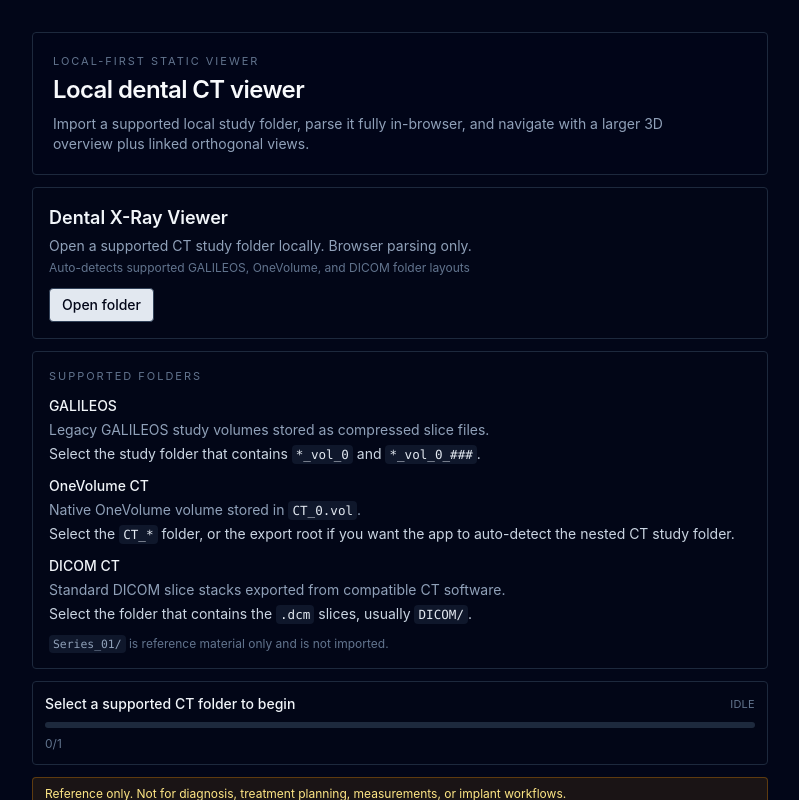
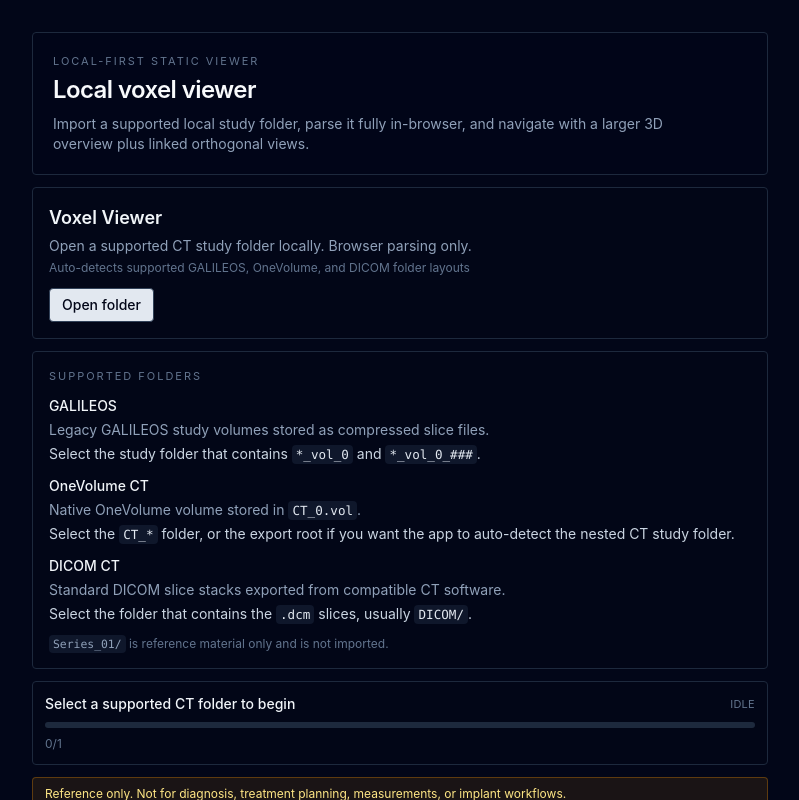
Before and after one commit to denysdovhan/voxel-viewer, a React (Vite) app: page / in a window 1280 px wide. Shown: the whole page, without its empty margins (240-1039 px from the left). Built offline with nearby package versions, Linux system fonts and the light colour scheme.

Commit message:
Rename viewer app state for voxel viewer

```diff
--- a/index.html
+++ b/index.html
@@ -6,7 +6,7 @@
       name="viewport"
       content="width=device-width, initial-scale=1.0"
     />
-    <title>Dental X-Ray Viewer</title>
+    <title>Voxel Viewer</title>
   </head>
   <body>
     <div id="root"></div>
--- a/package.json
+++ b/package.json
@@ -1,5 +1,5 @@
 {
-  "name": "dental-xray-web",
+  "name": "voxel-viewer",
   "private": true,
   "version": "0.1.0",
   "type": "module",
--- a/src/app/AppRouter.tsx
+++ b/src/app/AppRouter.tsx
@@ -1,7 +1,7 @@
 import { lazy, Suspense, useEffect } from 'react';
 import { useLocation, useNavigate } from 'react-router-dom';
 import { APP_ROUTES } from '../constants';
-import { useDentalViewerApp } from './useDentalViewerApp';
+import { useViewerApp } from './useViewerApp';
 
 const ImportPage = lazy(() => import('../pages/ImportPage'));
 const ViewerPage = lazy(() => import('../pages/ViewerPage'));
@@ -19,7 +19,7 @@ function RouteFallback() {
 export function AppRouter() {
   const location = useLocation();
   const navigate = useNavigate();
-  const app = useDentalViewerApp();
+  const app = useViewerApp();
   const targetPath = app.volume ? APP_ROUTES.viewer : APP_ROUTES.import;
 
   useEffect(() => {
--- a/src/app/useDentalViewerApp.ts
+++ b/src/app/useViewerApp.ts
@@ -38,7 +38,7 @@ import {
   resolveWindowBounds,
 } from './helpers';
 
-export interface DentalViewerApp {
+export interface ViewerApp {
   axisViewsVisible: boolean;
   busy: boolean;
   cursor: VolumeCursor | null;
@@ -72,7 +72,7 @@ export interface DentalViewerApp {
   ) => (point: { xRatio: number; yRatio: number }) => void;
 }
 
-export function useDentalViewerApp(): DentalViewerApp {
+export function useViewerApp(): ViewerApp {
   const [progress, setProgress] = useState<ImportProgress>(IDLE_PROGRESS);
   const [issue, setIssue] = useState<ImportIssue | null>(null);
   const [sourceLabel, setSourceLabel] = useState('');
--- a/src/components/FolderPicker.tsx
+++ b/src/components/FolderPicker.tsx
@@ -18,9 +18,7 @@ export function FolderPicker({
   return (
     <section className="rounded border border-slate-800 bg-slate-950/70 p-4">
       <div className="space-y-1">
-        <h1 className="text-lg font-semibold text-slate-100">
-          Dental X-Ray Viewer
-        </h1>
+        <h1 className="text-lg font-semibold text-slate-100">Voxel Viewer</h1>
         <p className="text-sm text-slate-400">
           Open a supported CT study folder locally. Browser parsing only.
         </p>
--- a/src/pages/ImportPage.tsx
+++ b/src/pages/ImportPage.tsx
@@ -1,11 +1,11 @@
-import type { DentalViewerApp } from '../app/useDentalViewerApp';
+import type { ViewerApp } from '../app/useViewerApp';
 import { FolderPicker } from '../components/FolderPicker';
 import { ImportStatus, ImportStatusStage } from '../components/ImportStatus';
 import { Notice } from '../components/Notice';
 import { DISCLAIMER_TEXT } from '../constants';
 
 interface ImportPageProps {
-  app: DentalViewerApp;
+  app: ViewerApp;
 }
 
 export default function ImportPage({ app }: ImportPageProps) {
@@ -46,7 +46,7 @@ export default function ImportPage({ app }: ImportPageProps) {
               Local-first static viewer
             </p>
             <h1 className="mt-1 text-2xl font-semibold tracking-tight text-slate-50">
-              Local dental CT viewer
+              Local voxel viewer
             </h1>
             <p className="mt-2 max-w-2xl text-sm text-slate-400">
               Import a supported local study folder, parse it fully in-browser,
--- a/src/pages/ViewerPage.tsx
+++ b/src/pages/ViewerPage.tsx
@@ -1,4 +1,4 @@
-import type { DentalViewerApp } from '../app/useDentalViewerApp';
+import type { ViewerApp } from '../app/useViewerApp';
 import { AxisViewportGrid } from '../components/AxisViewportGrid';
 import { ViewerSidebar } from '../components/ViewerSidebar';
 import { ViewportFrame } from '../components/ViewportFrame';
@@ -6,7 +6,7 @@ import { VolumeViewport3D } from '../components/VolumeViewport3D';
 import { cn } from '../utils/cn';
 
 interface ViewerPageProps {
-  app: DentalViewerApp;
+  app: ViewerApp;
 }
 
 export default function ViewerPage({ app }: ViewerPageProps) {
```
Also changed, not shown: 2 other files (tests, documents, lock files or other folders).
